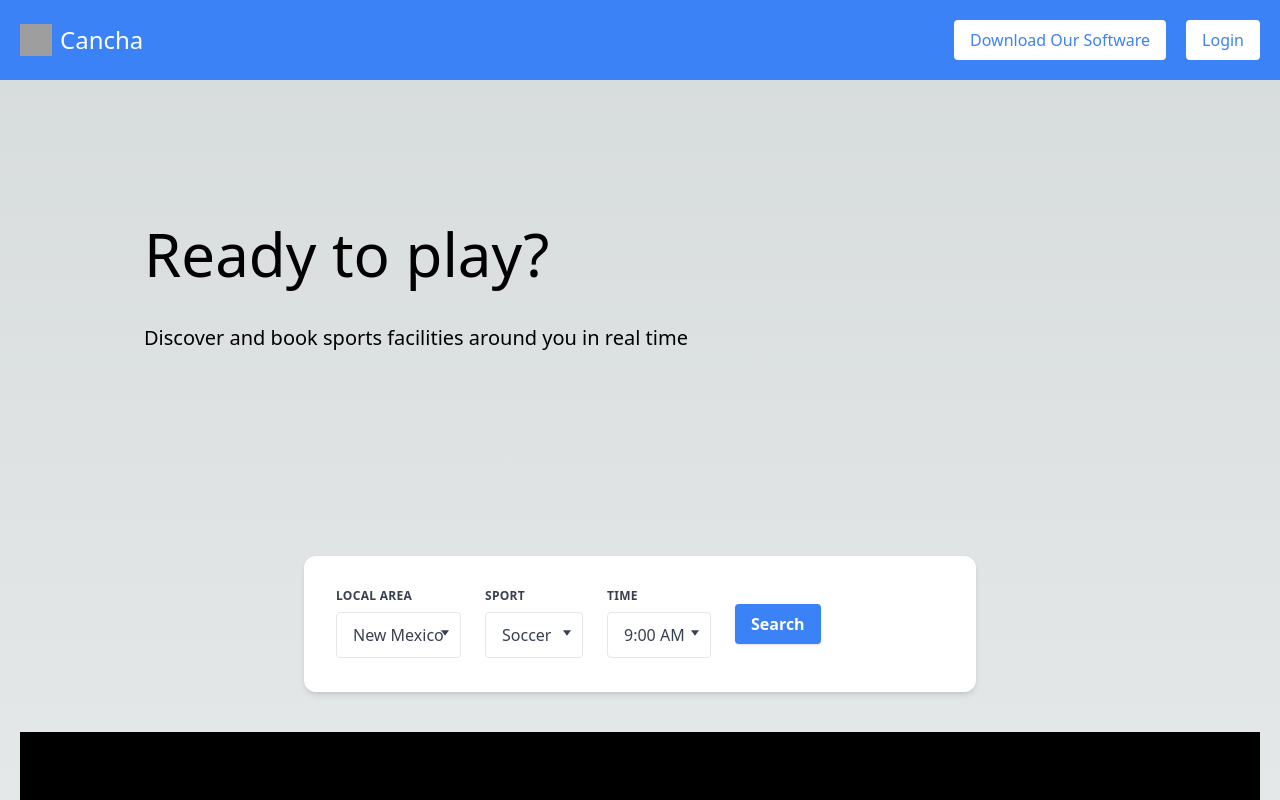
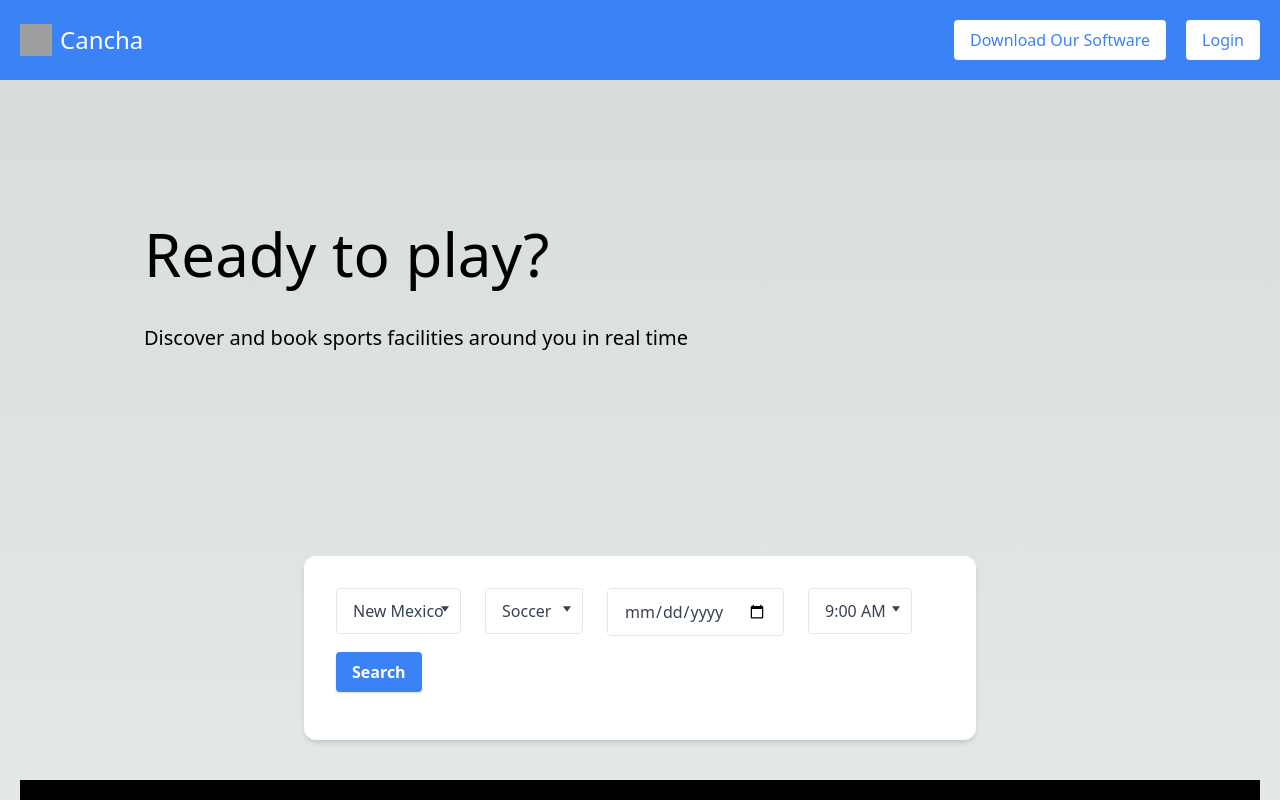
Before and after one commit to Ivixx09/cancha, a Next.js app: page / in a window 1280 px wide. Shown: the top 800 px of the page. Built offline with nearby package versions, Linux system fonts and the light colour scheme; grey boxes are pictures that could not be loaded.

Commit message:
deleting text and adding button

```diff
--- a/src/pages/bar.tsx
+++ b/src/pages/bar.tsx
@@ -1,16 +1,13 @@
 import React from "react";
 
-function Bar(){
-    return(
+function Bar() {
+    return (
         <section>
             <div className="mb-10 ml-auto mr-auto max-w-md bg-white rounded-xl shadow-md overflow-hidden md:max-w-2xl">
                 <div className="md:flex">
                     <div className="md:flex-grow p-8">
                         <div className="flex flex-wrap -mx-3">
                             <div className="px-3">
-                <label className="block uppercase tracking-wide text-gray-700 text-xs font-bold mb-2" htmlFor="grid-state">
-                  Local area
-                </label>
                                 <div className="relative">
                                     <select className="block appearance-none w-full bg-white border border-gray-200 text-gray-700 py-3 px-4 rounded leading-tight focus:outline-none focus:bg-white focus:border-gray-500" id="grid-state">
                                         <option>New Mexico</option>
@@ -18,14 +15,11 @@ function Bar(){
                                         <option>Texas</option>
                                     </select>
                                     <div className="pointer-events-none absolute inset-y-0 right-0 flex items-center px-2 text-gray-700">
-                    <svg className="fill-current h-4 w-4" xmlns="http://www.w3.org/2000/svg" viewBox="0 0 20 20"><path d="M5 4h10l-5 7-5-7z"/></svg>
+                                        <svg className="fill-current h-4 w-4" xmlns="http://www.w3.org/2000/svg" viewBox="0 0 20 20"><path d="M5 4h10l-5 7-5-7z" /></svg>
                                     </div>
                                 </div>
                             </div>
                             <div className="px-3">
-                <label className="block uppercase tracking-wide text-gray-700 text-xs font-bold mb-2" htmlFor="grid-sport">
-                  Sport
-                </label>
                                 <div className="relative">
                                     <select className="block appearance-none w-full bg-white border border-gray-200 text-gray-700 py-3 px-4 rounded leading-tight focus:outline-none focus:bg-white focus:border-gray-500" id="grid-sport">
                                         <option>Soccer</option>
@@ -33,14 +27,16 @@ function Bar(){
                                         <option>Baseball</option>
                                     </select>
                                     <div className="pointer-events-none absolute inset-y-0 right-0 flex items-center px-2 text-gray-700">
-                    <svg className="fill-current h-4 w-4" xmlns="http://www.w3.org/2000/svg" viewBox="0 0 20 20"><path d="M5 4h10l-5 7-5-7z"/></svg>
+                                        <svg className="fill-current h-4 w-4" xmlns="http://www.w3.org/2000/svg" viewBox="0 0 20 20"><path d="M5 4h10l-5 7-5-7z" /></svg>
                                     </div>
                                 </div>
                             </div>
                             <div className="px-3">
-                <label className="block uppercase tracking-wide text-gray-700 text-xs font-bold mb-2" htmlFor="grid-time">
-                  Time
-                </label>
+                                <div className="relative">
+                                    <input type="date" className="block appearance-none w-full bg-white border border-gray-200 text-gray-700 py-3 px-4 rounded leading-tight focus:outline-none focus:bg-white focus:border-gray-500" id="grid-date"/>
+                                </div>
+                            </div>
+                            <div className="px-3">
                                 <div className="relative">
                                     <select className="block appearance-none w-full bg-white border border-gray-200 text-gray-700 py-3 px-4 rounded leading-tight focus:outline-none focus:bg-white focus:border-gray-500" id="grid-time">
                                         <option>9:00 AM</option>
@@ -48,14 +44,12 @@ function Bar(){
                                         <option>3:00 PM</option>
                                     </select>
                                     <div className="pointer-events-none absolute inset-y-0 right-0 flex items-center px-2 text-gray-700">
-                    <svg className="fill-current h-4 w-4" xmlns="http://www.w3.org/2000/svg" viewBox="0 0 20 20"><path d="M5 4h10l-5 7-5-7z"/></svg>
+                                        <svg className="fill-current h-4 w-4" xmlns="http://www.w3.org/2000/svg" viewBox="0 0 20 20"><path d="M5 4h10l-5 7-5-7z" /></svg>
                                     </div>
                                 </div>
                             </div>
                             <div className="px-3 py-4">
-                <button className="shadow bg-blue-500 hover:bg-blue-400 focus:shadow-outline focus:outline-none text-white font-bold py-2 px-4 rounded" type="button">
-                  Search
-                </button>
+                                <button className="shadow bg-blue-500 hover:bg-blue-400 focus:shadow-outline focus:outline-none text-white font-bold py-2 px-4 rounded" type="button">Search</button>
                             </div>
                         </div>
                     </div>
@@ -64,4 +58,5 @@ function Bar(){
         </section>
     )
 }
+
 export default Bar
```
Lines whose indentation alone changed are shown as unchanged.
